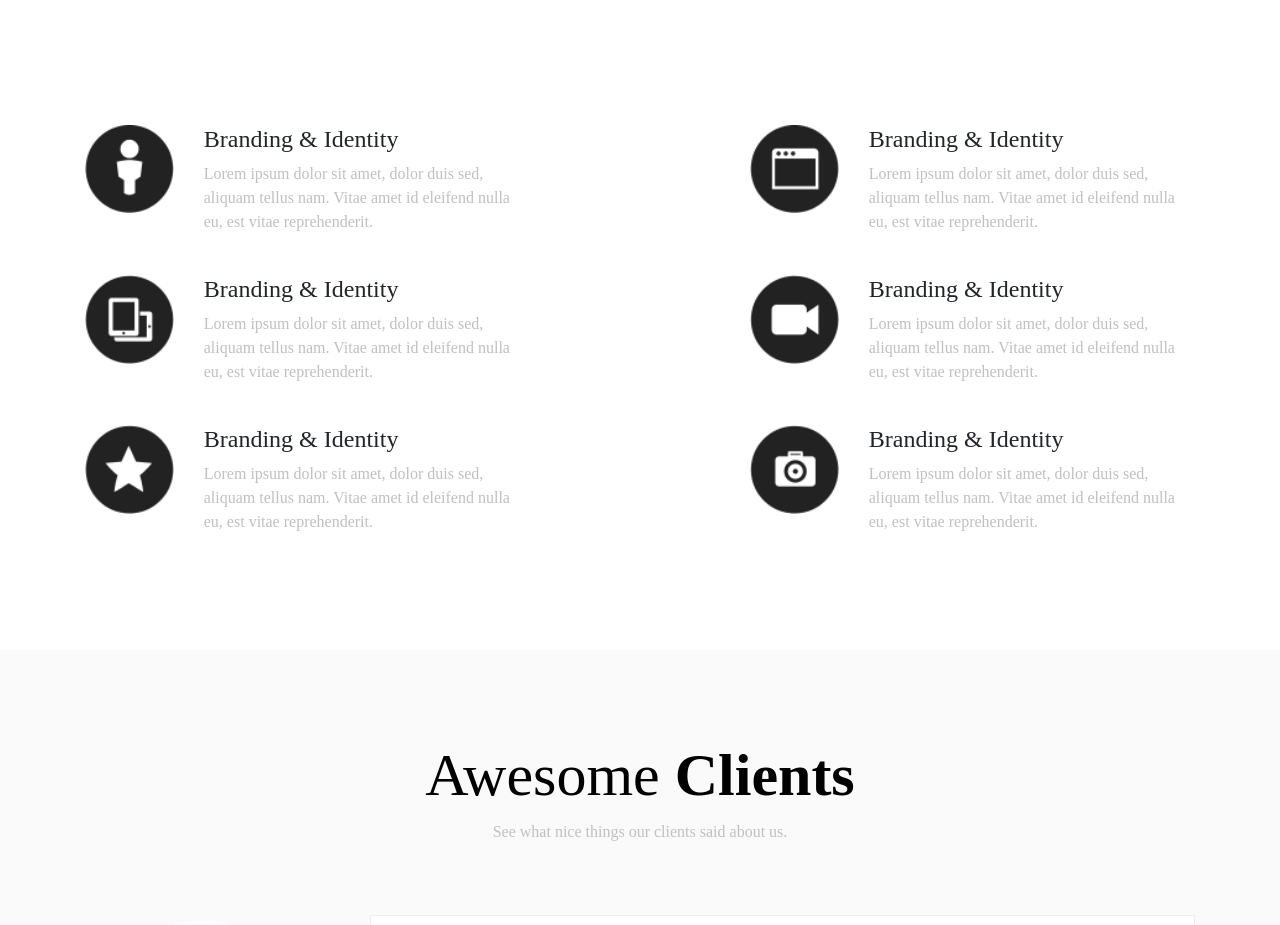
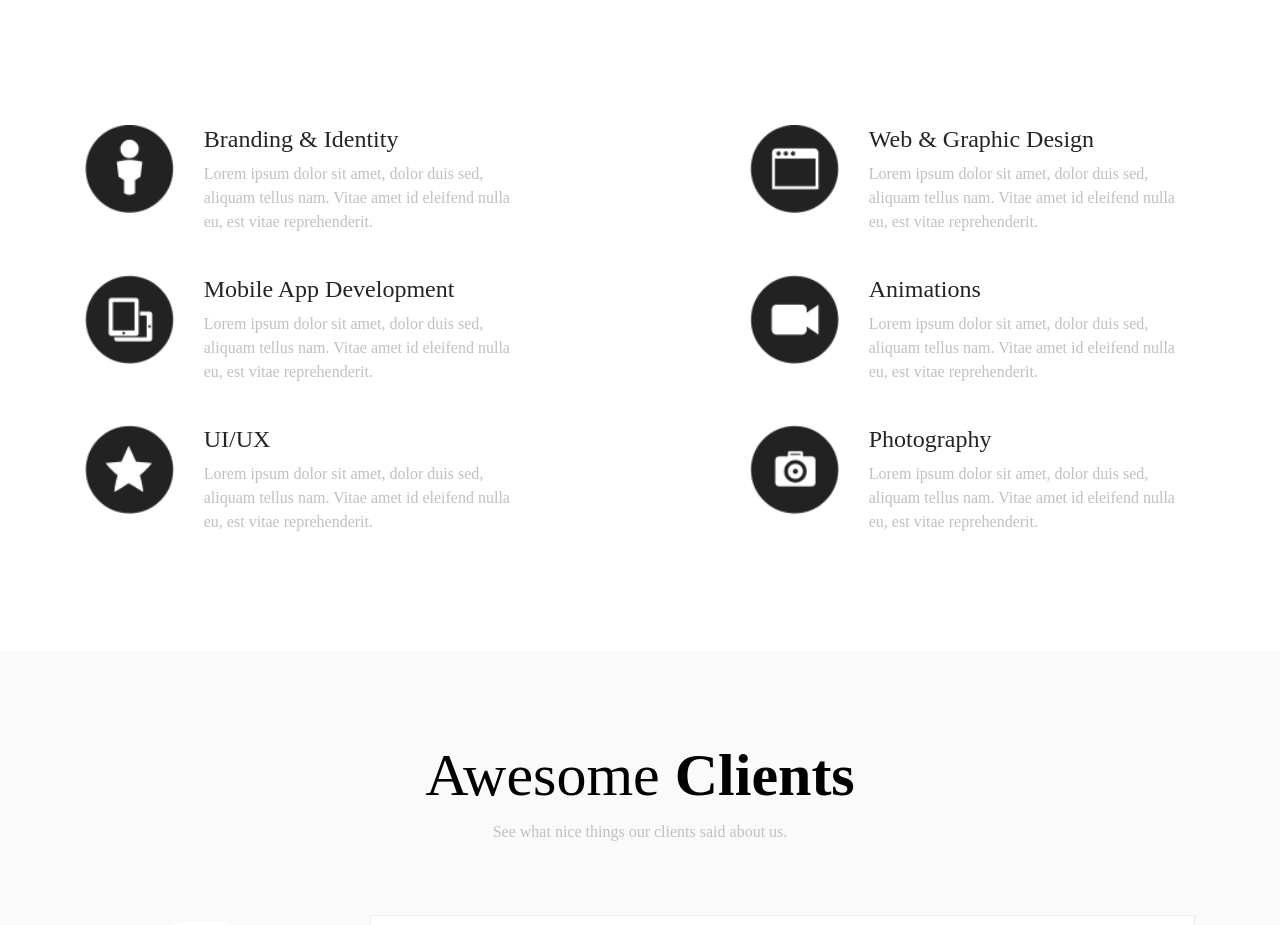
Before and after one commit to samihahaque/psd_to_bootstrap4-escape-, a plain HTML site: page index.html in a window 1280 px wide. Shown: the part 1420-2345 px from the top of the page. Drawn offline with Linux system fonts and the light colour scheme; a script that the page names is missing; a web font is replaced by a local one.

Commit message:
Update index.html

```diff
--- a/index.html
+++ b/index.html
@@ -117,7 +117,7 @@
                           </div>
                           <div class="col-md-9 col-9">
                               <div class="list_text">
-                                  <h4>Branding &amp; Identity</h4>
+                                  <h4>Web &amp; Graphic Design</h4>
                                   <p>Lorem ipsum dolor sit amet, dolor duis sed, aliquam tellus nam. Vitae amet id eleifend nulla eu, est vitae reprehenderit. </p>
                               </div>
                           </div>
@@ -134,7 +134,7 @@
                           </div>
                           <div class="col-md-9 col-9">
                               <div class="list_text">
-                                  <h4>Branding &amp; Identity</h4>
+                                  <h4>Mobile App Development</h4>
                                   <p>Lorem ipsum dolor sit amet, dolor duis sed, aliquam tellus nam. Vitae amet id eleifend nulla eu, est vitae reprehenderit. </p>
                               </div>
                           </div>
@@ -149,7 +149,7 @@
                           </div>
                           <div class="col-md-9 col-9">
                               <div class="list_text">
-                                  <h4>Branding &amp; Identity</h4>
+                                  <h4>Animations</h4>
                                   <p>Lorem ipsum dolor sit amet, dolor duis sed, aliquam tellus nam. Vitae amet id eleifend nulla eu, est vitae reprehenderit. </p>
                               </div>
                           </div>
@@ -166,7 +166,7 @@
                           </div>
                           <div class="col-md-9 col-9">
                               <div class="list_text">
-                                  <h4>Branding &amp; Identity</h4>
+                                  <h4>UI/UX</h4>
                                   <p>Lorem ipsum dolor sit amet, dolor duis sed, aliquam tellus nam. Vitae amet id eleifend nulla eu, est vitae reprehenderit. </p>
                               </div>
                           </div>
@@ -181,7 +181,7 @@
                           </div>
                           <div class="col-md-9 col-9">
                               <div class="list_text">
-                                  <h4>Branding &amp; Identity</h4>
+                                  <h4>Photography</h4>
                                   <p>Lorem ipsum dolor sit amet, dolor duis sed, aliquam tellus nam. Vitae amet id eleifend nulla eu, est vitae reprehenderit. </p>
                               </div>
                           </div>
```
